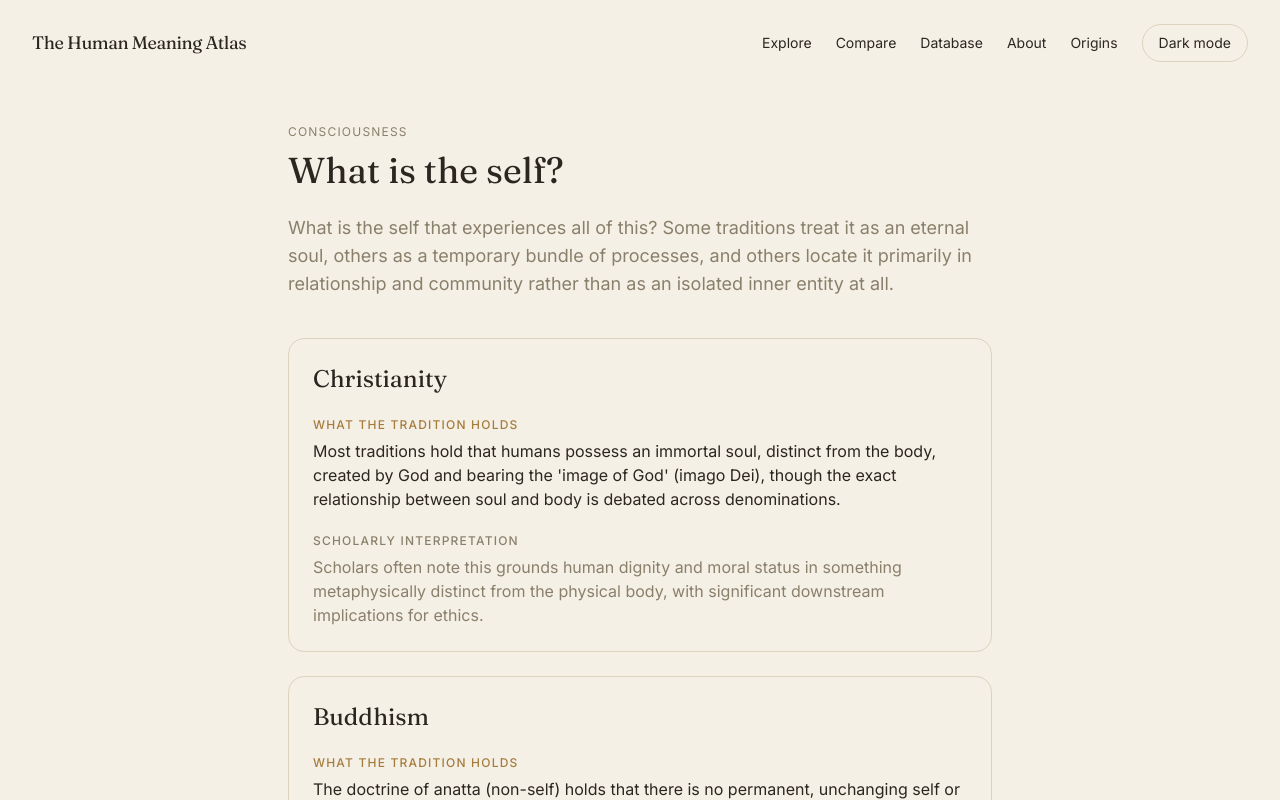
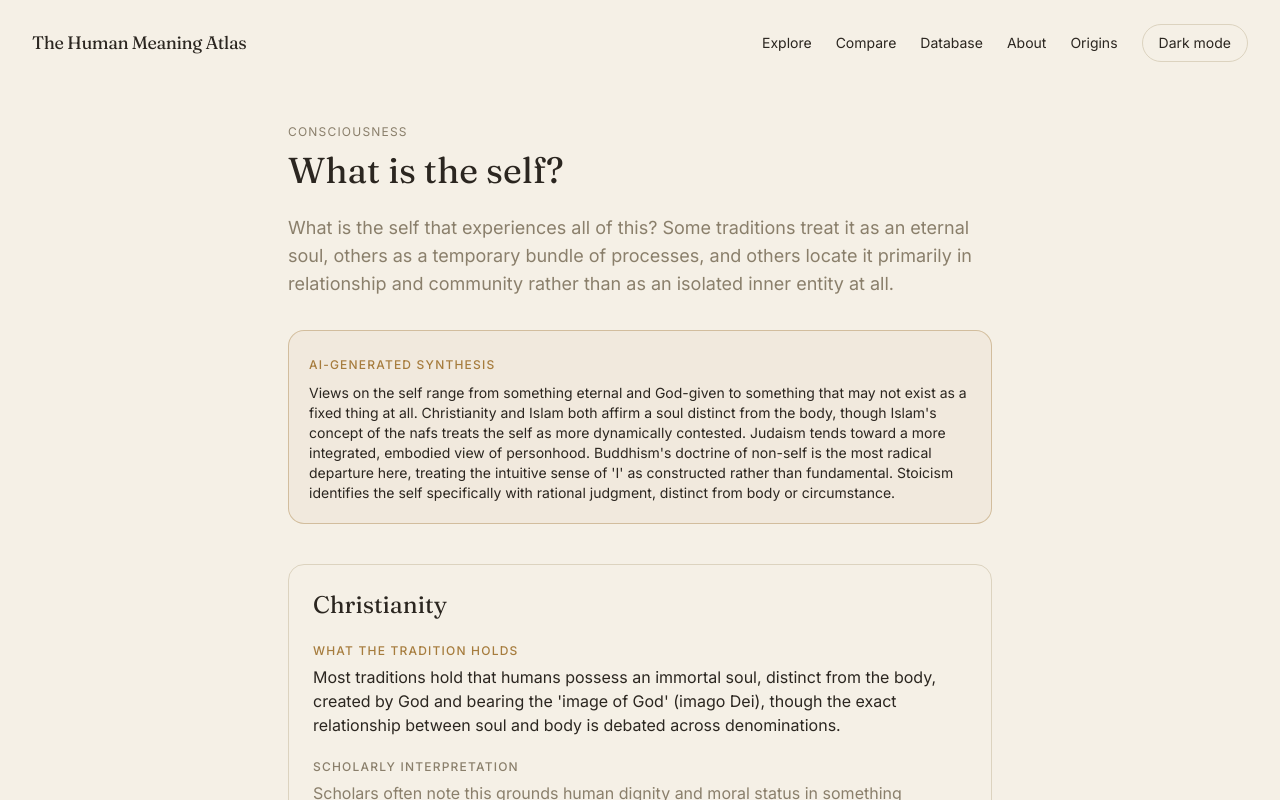
Before and after one commit to bolorgantugs6-source/human-meaning-atlas, a Next.js app: page /explore/consciousness in a window 1280 px wide. Shown: the top 800 px of the page. Built offline with nearby package versions, Linux system fonts and the light colour scheme.

Commit message:
Milestone 10: AI-generated synthesis summaries on Explore pages

```diff
--- a/src/app/explore/[slug]/page.tsx
+++ b/src/app/explore/[slug]/page.tsx
@@ -2,6 +2,7 @@ import { notFound } from "next/navigation";
 import { SiteHeader } from "@/components/site-header";
 import { questions } from "@/lib/questions";
 import { content } from "@/lib/content";
+import { synthesis } from "@/lib/synthesis";
 
 export default async function QuestionPage({
   params,
@@ -26,6 +27,14 @@ export default async function QuestionPage({
         {data ? (
           <>
             <p className="mt-6 text-lg text-muted">{data.intro}</p>
+            {synthesis[slug] && (
+              <div className="mt-8 rounded-2xl border border-accent/40 bg-accent/5 p-5">
+                <span className="text-xs font-medium uppercase tracking-widest text-accent">
+                  AI-generated synthesis
+                </span>
+                <p className="mt-2 text-sm">{synthesis[slug]}</p>
+              </div>
+            )}
             <div className="mt-10 flex flex-col gap-6">
               {data.traditions.map((t) => (
                 <div
--- /dev/null
+++ b/src/lib/synthesis.ts
@@ -0,0 +1,16 @@
+export const synthesis: Record<string, string> = {
+  meaning:
+    "Across these five traditions, meaning is located in strikingly different places — in relationship with a creator, in ethical practice and community, or in the individual's own reasoned choices. Christianity, Islam, and Judaism each tie meaning to a relationship with God, though they differ in whether that relationship centers on love, submission, or covenant and practice. Buddhism stands apart by questioning whether a fixed answer to 'why are we here' is even the right kind of question to ask. Stoicism relocates meaning entirely inward, into virtue and reason, independent of any external relationship at all.",
+  suffering:
+    "Every tradition here treats suffering as a serious problem worth a real answer, but the proposed relationship to it varies. Buddhism offers the most systematic account — suffering has an identified cause and a corresponding path out of it. Christianity and Islam both frame suffering as meaningful within a larger relationship with God, whether as shared experience or as purifying test. Judaism is notable for holding multiple, sometimes unresolved views in tension rather than settling on one. Stoicism differs from all four by locating suffering not in events themselves but in our judgments about them.",
+  death:
+    "The traditions split most clearly here between those affirming a personal afterlife and those that don't. Christianity and Islam both describe bodily resurrection and divine judgment, differing mainly in specific theological structure. Judaism holds this question more loosely, without a single settled doctrine. Buddhism reframes death through rebirth and the absence of a fixed self, while Stoicism treats death as a natural, impersonal transformation with no promise of continued individual existence at all.",
+  consciousness:
+    "Views on the self range from something eternal and God-given to something that may not exist as a fixed thing at all. Christianity and Islam both affirm a soul distinct from the body, though Islam's concept of the nafs treats the self as more dynamically contested. Judaism tends toward a more integrated, embodied view of personhood. Buddhism's doctrine of non-self is the most radical departure here, treating the intuitive sense of 'I' as constructed rather than fundamental. Stoicism identifies the self specifically with rational judgment, distinct from body or circumstance.",
+  morality:
+    "Moral foundations here split between divine command, consequence-oriented reasoning, and reason-based virtue. Christianity, Islam, and Judaism all root ethics substantially in divine instruction, though the degree of legal specificity varies considerably — Judaism and Islam both developed extensive legal traditions, while Christianity leans more on exemplar and principle. Buddhism's ethics are oriented significantly around reducing suffering. Stoicism stands apart as the one tradition here that grounds morality in reason and virtue without appeal to divine command at all.",
+  "free-will":
+    "This is a question where several traditions hold an internal tension rather than a clean resolution. Christianity, Islam, and Judaism each affirm human free will while also affirming a form of divine sovereignty or foreknowledge, and each has generated centuries of internal debate over how those fit together. Buddhism offers a middle position — actions are conditioned by prior causes, yet still carry moral weight. Stoicism distinguishes fate, which governs external events, from freedom, which is our judgment about them — a version of this same idea in a fully non-theistic form.",
+  identity:
+    "Identity is variously located in relationship to God, in community and practice, or in an inner rational core untouched by circumstance. Christianity and Islam both connect identity closely to one's standing before God. Judaism treats identity as unusually multidimensional, resisting reduction to belief alone. Buddhism again offers the most distinct position, treating identity as a continuously changing process rather than a fixed essence. Stoicism, meanwhile, argues that true identity is exactly what remains once external roles and circumstances are stripped away.",
+};
```
